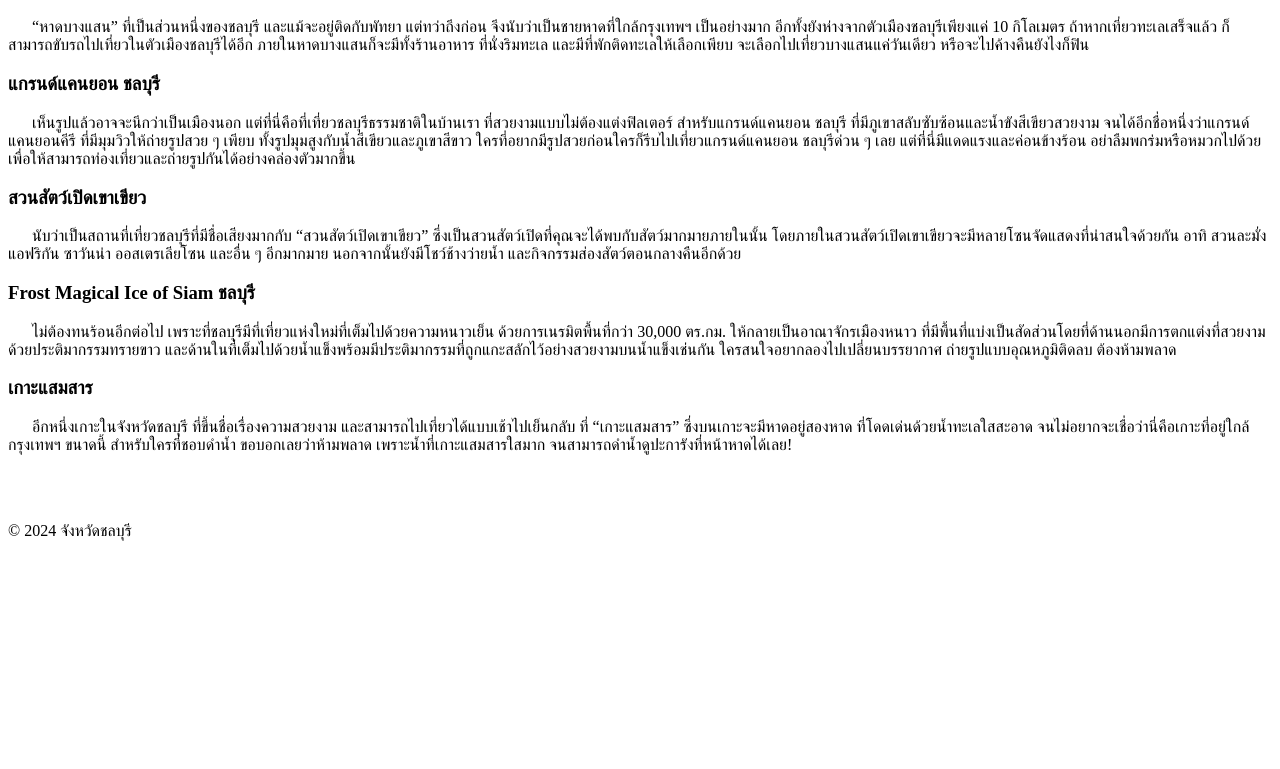
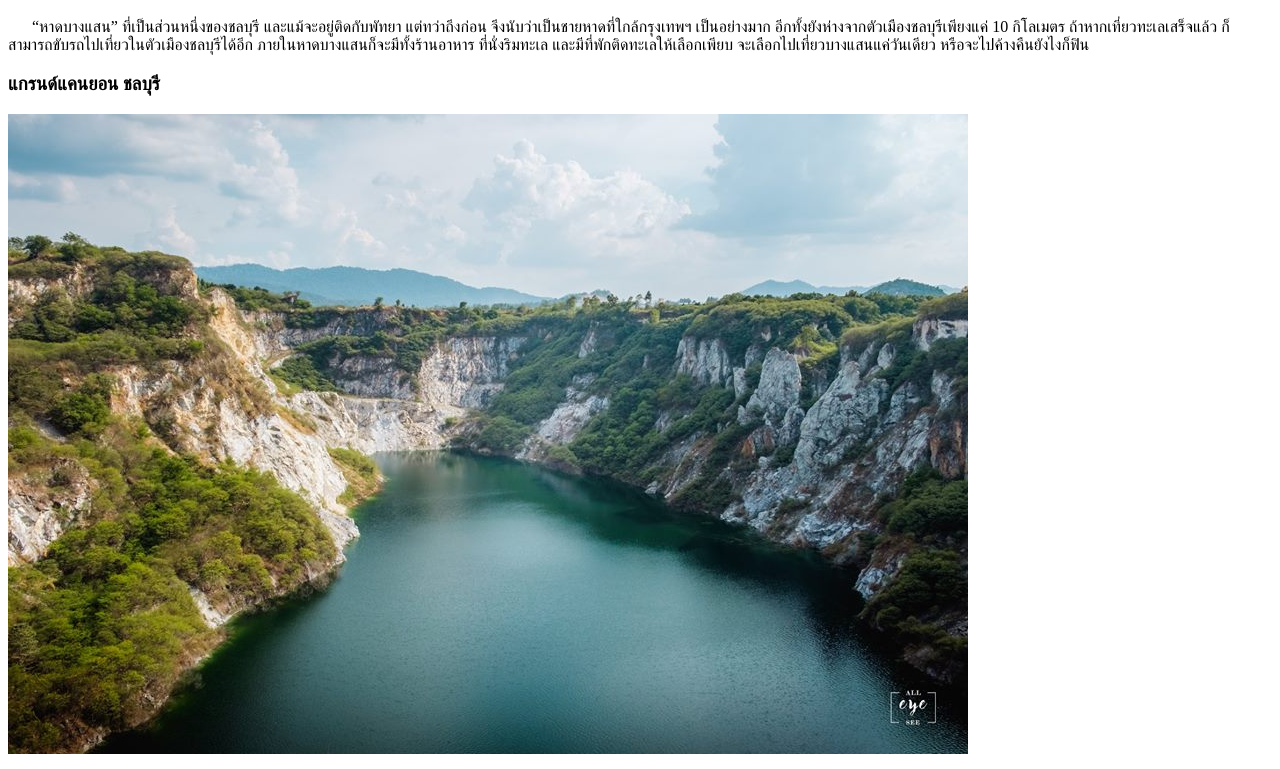
Before and after one commit to nafnkuy/my-hometown2-web, a plain HTML site: page details.html in a window 1280 px wide. Shown: the part 796-1565 px from the top of the page. Before the commit the page ends 1352 px from the top, so only its background shows below. Drawn offline with Linux system fonts and the light colour scheme.

Commit message:
ใส่รูปthree

```diff
--- a/details.html
+++ b/details.html
@@ -29,6 +29,9 @@
             </article>
             <article>
                 <h3>แกรนด์แคนยอน ชลบุรี</h3>
+                <!-- ภาพสถานที่ท่องเที่ยวที่ 2 -->
+                 <img src="images/three.jpg" alt="แกรนด์แคนยอน ชลบุรี">
+                <!-- แหล่งที่มาของภาพ https://travel.mthai.com/region/207716.html  -->
                 <p> &nbsp;&nbsp;&nbsp;&nbsp;&nbsp;&nbsp;เห็นรูปแล้วอาจจะนึกว่าเป็นเมืองนอก แต่ที่นี่คือที่เที่ยวชลบุรีธรรมชาติในบ้านเรา ที่สวยงามแบบไม่ต้องแต่งฟิลเตอร์ สำหรับแกรนด์แคนยอน ชลบุรี ที่มีภูเขาสลับซับซ้อนและน้ำขังสีเขียวสวยงาม จนได้อีกชื่อหนึ่งว่าแกรนด์แคนยอนคีรี ที่มีมุมวิวให้ถ่ายรูปสวย ๆ เพียบ ทั้งรูปมุมสูงกับน้ำสีเขียวและภูเขาสีขาว ใครที่อยากมีรูปสวยก่อนใครก็รีบไปเที่ยวแกรนด์แคนยอน ชลบุรีด่วน ๆ เลย แต่ที่นี่มีแดดแรงและค่อนข้างร้อน อย่าลืมพกร่มหรือหมวกไปด้วย เพื่อให้สามารถท่องเที่ยวและถ่ายรูปกันได้อย่างคล่องตัวมากขึ้น</p>
             </article>
             <article>
```
